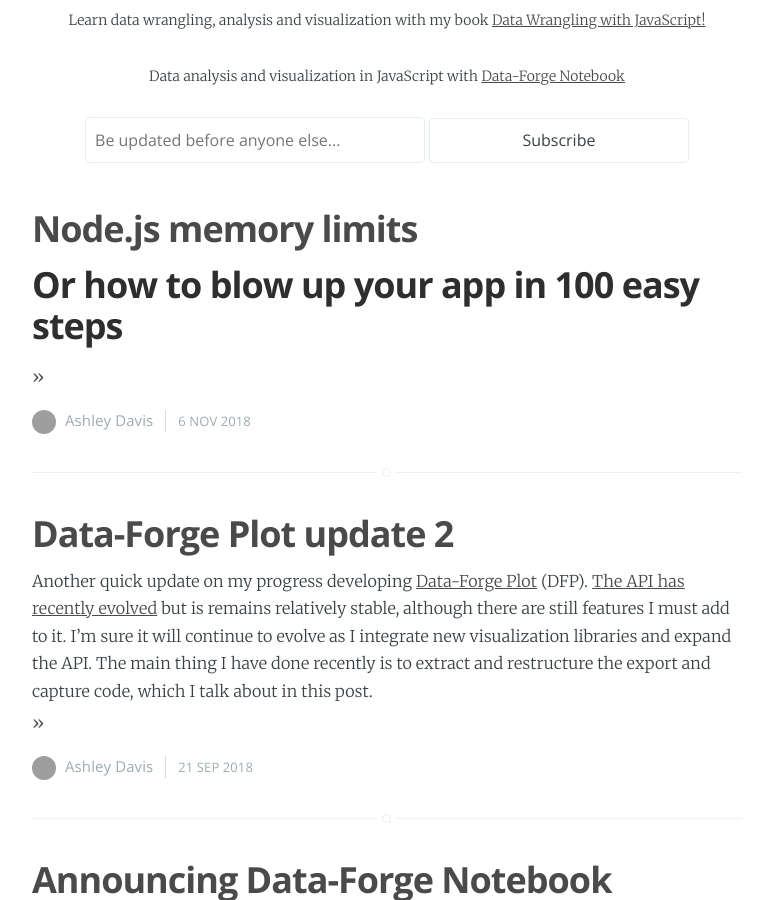
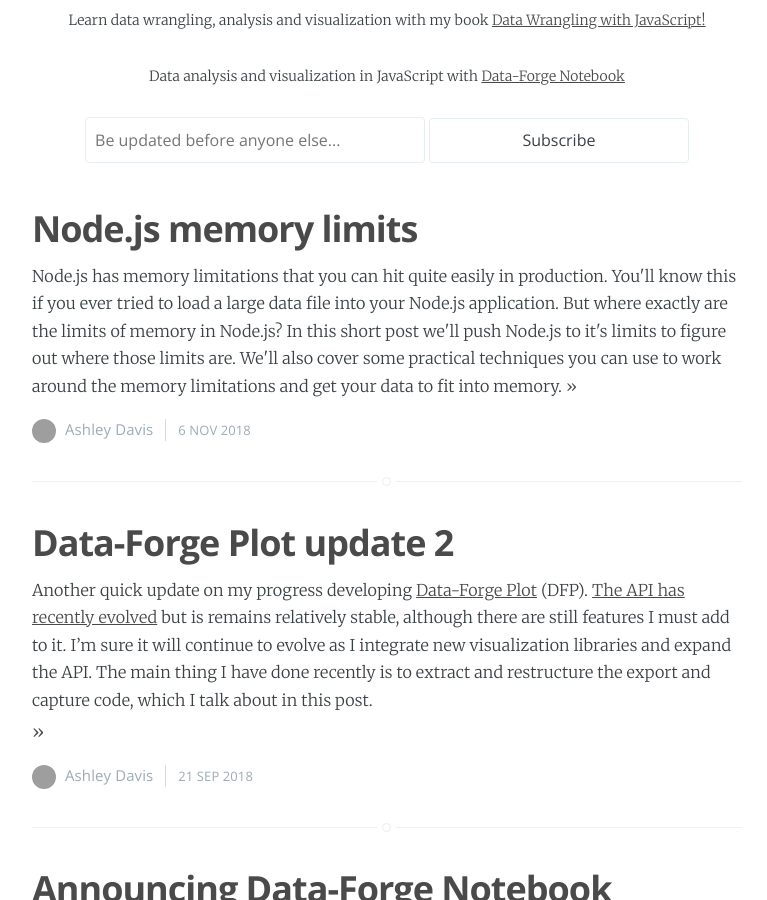
Before and after one commit to ashleydavis/the-data-wrangler-blog, a Jekyll site: the page built from index.md, in a window 1280 px wide and 900 px high, scrolled down 405 px. Shown: the whole window, without its empty margins (253-1020 px from the left). Built offline with Jekyll 4.4.1, drawn with Linux system fonts in a browser that asks for light colours; comment, search, counter and statistics services are not loaded; grey boxes are pictures that could not be loaded.

Commit message:
Added an excerpt.

```diff
--- a/_posts/2018-11-06-nodejs-memory-limits.markdown
+++ b/_posts/2018-11-06-nodejs-memory-limits.markdown
@@ -5,6 +5,9 @@
 permalink: nodejs-memory-limits/
 post_class: feature
 disqus_id: nodejs-memory-limits
+excerpt: "Node.js has memory limitations that you can hit quite easily in production. You'll know this if you ever tried to load a large data file into your Node.js application.
+
+But where exactly are the limits of memory in Node.js? In this short post we'll push Node.js to it's limits to figure out where those limits are. We'll also cover some practical techniques you can use to work around the memory limitations and get your data to fit into memory."
 ---
 
 ## Or how to blow up your app in 100 easy steps
```
